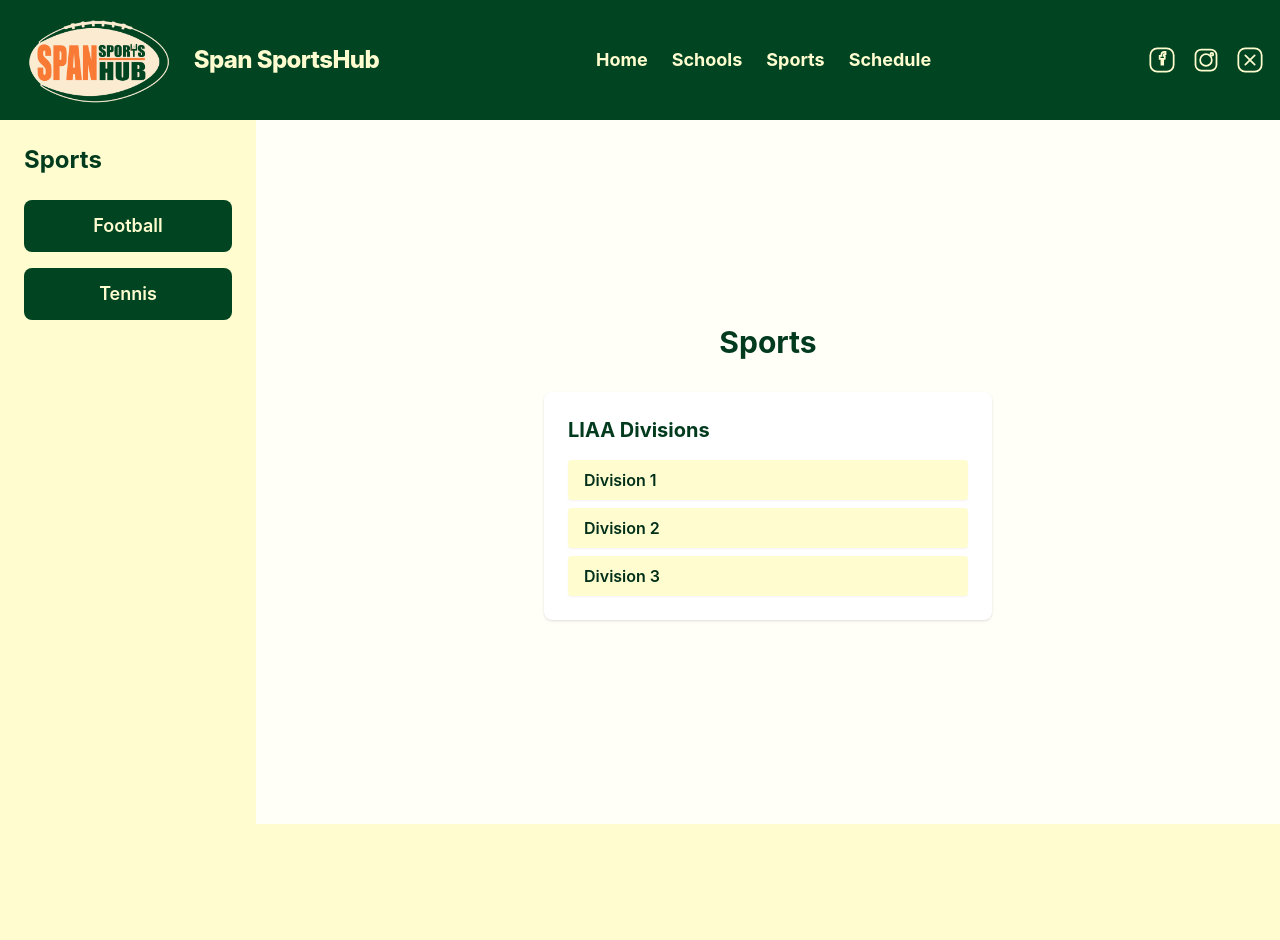
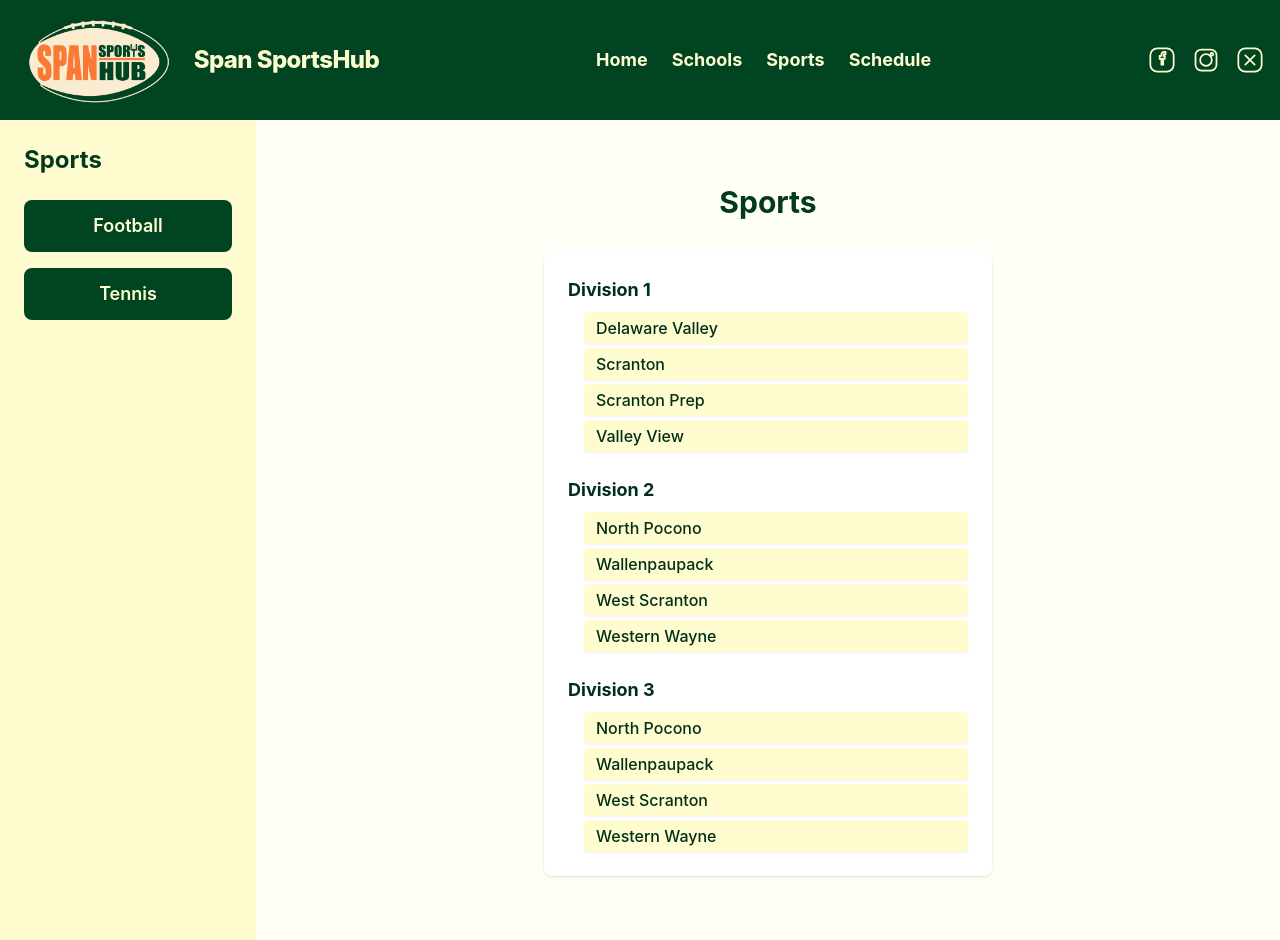
Before and after one commit to CoalValleyTech/nepa-frontend, a React (Vite) app: page /sports in a window 1280 px wide. Both pictures are taken after a click on the button "Football". Before the commit the page ends 824 px from the top, so only its background shows below. Built offline with nearby package versions, Linux system fonts and the light colour scheme.

Commit message:
Add football divisions pt2

```diff
--- a/src/pages/Sports.tsx
+++ b/src/pages/Sports.tsx
@@ -2,9 +2,33 @@ import Header from '../components/Header';
 import { useState } from 'react';
 
 const divisions = [
-  'Division 1',
-  'Division 2',
-  'Division 3',
+  {
+    name: 'Division 1',
+    teams: [
+      'Delaware Valley',
+      'Scranton',
+      'Scranton Prep',
+      'Valley View',
+    ],
+  },
+  {
+    name: 'Division 2',
+    teams: [
+      'North Pocono',
+      'Wallenpaupack',
+      'West Scranton',
+      'Western Wayne',
+    ],
+  },
+  {
+    name: 'Division 3',
+    teams: [
+      'North Pocono',
+      'Wallenpaupack',
+      'West Scranton',
+      'Western Wayne',
+    ],
+  },
 ];
 
 const Sports = () => {
@@ -34,11 +58,17 @@ const Sports = () => {
           <h1 className="text-3xl font-bold text-primary-600 mb-4">Sports</h1>
           {showDivisions ? (
             <div className="w-full max-w-md bg-white rounded-lg shadow p-6 mt-4">
-              <h2 className="text-xl font-bold text-primary-600 mb-4">LIAA Divisions</h2>
-              <ul className="space-y-2">
+              <ul className="space-y-6">
                 {divisions.map((division) => (
-                  <li key={division} className="px-4 py-2 rounded bg-cream-100 text-primary-700 font-semibold shadow-sm">
-                    {division}
+                  <li key={division.name} className="">
+                    <h3 className="text-lg font-bold text-primary-700 mb-2">{division.name}</h3>
+                    <ul className="space-y-1 ml-4">
+                      {division.teams.map((team) => (
+                        <li key={team} className="px-3 py-1 rounded bg-cream-100 text-primary-700 font-medium shadow-sm">
+                          {team}
+                        </li>
+                      ))}
+                    </ul>
                   </li>
                 ))}
               </ul>
```
